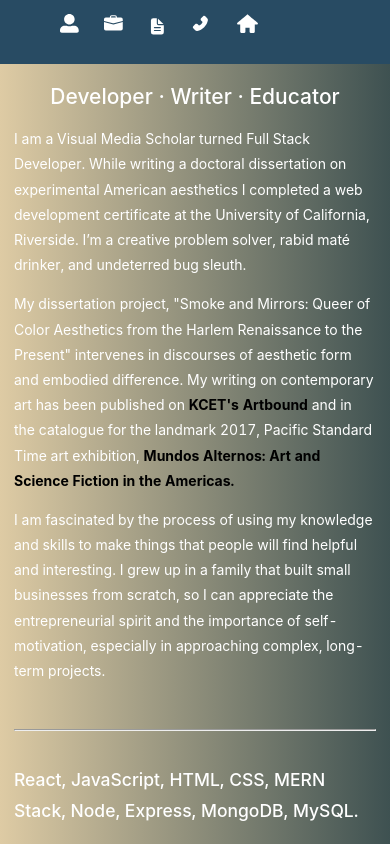
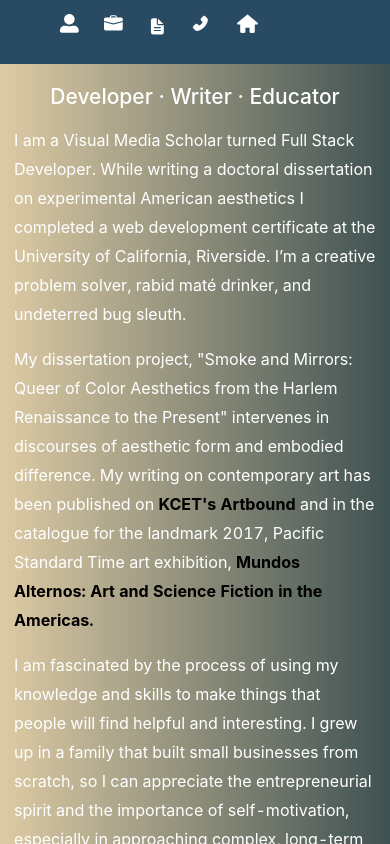
Before and after one commit to rkraeher/react-portfolio, a React (Create React App) app: page / in a window 390 px wide. Both pictures are taken after a click on the item 61 px from the left and 28 px from the top of the page. Shown: the top 844 px of the page. Built offline with nearby package versions, Linux system fonts and the light colour scheme.

Commit message:
enlarging font on mobile view Bio

```diff
--- a/src/components/Bio/styles.css
+++ b/src/components/Bio/styles.css
@@ -42,7 +42,8 @@ body {
 
 @media only screen and (max-width: 640px){
   .bio {
-    font-size: 1em;
+    font-size: 1.15em;
+    /*previously 1em*/
   }
   .heading h1 {
     font-size: 1.5em;
```
